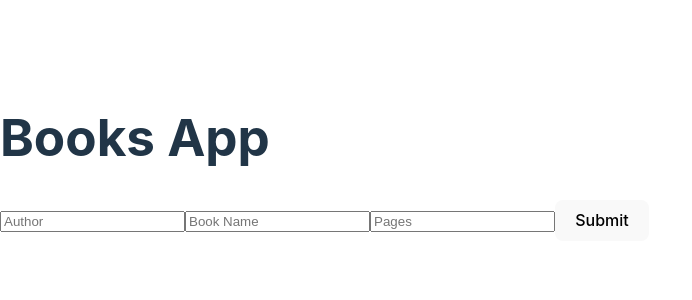
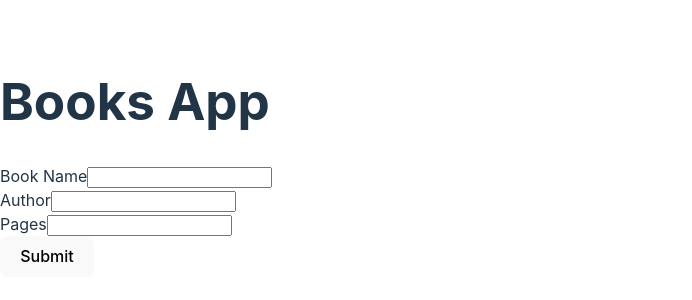
Before and after one commit to Ayanami-E/W12, a React (Vite) app in the folder client/: page / in a window 1280 px wide. Shown: the part 242-542 px from the top of the page, without its empty margins (0-692 px from the left). Built offline with nearby package versions, Linux system fonts and the light colour scheme.

Commit message:
Add files via upload

```diff
--- a/client/src/App.tsx
+++ b/client/src/App.tsx
@@ -1,41 +1,54 @@
 import React, { useState } from 'react';
 
 function App() {
+  const [name, setName] = useState('');
   const [author, setAuthor] = useState('');
-  const [name, setName] = useState('');
   const [pages, setPages] = useState('');
 
   const handleSubmit = async () => {
+    const book = { name, author, pages: Number(pages) };
+    try {
       const response = await fetch('/api/book', {
         method: 'POST',
-      headers: { 'Content-Type': 'application/json' },
-      body: JSON.stringify({ author, name, pages: Number(pages) }),
+        headers: {
+          'Content-Type': 'application/json',
+        },
+        body: JSON.stringify(book),
       });
       const data = await response.json();
-    console.log('Book saved:', data);
+      console.log('Book added:', data);
+    } catch (error) {
+      console.error('Error:', error);
+    }
   };
 
   return (
     <div>
       <h1>Books App</h1>
+      <div>
+        <label>Book Name</label>
         <input
           type="text"
-        placeholder="Author"
+          value={name}
+          onChange={(e) => setName(e.target.value)}
+        />
+      </div>
+      <div>
+        <label>Author</label>
+        <input
+          type="text"
           value={author}
           onChange={(e) => setAuthor(e.target.value)}
         />
-      <input
-        type="text"
-        placeholder="Book Name"
-        value={name}
-        onChange={(e) => setName(e.target.value)}
-      />
+      </div>
+      <div>
+        <label>Pages</label>
         <input
           type="number"
-        placeholder="Pages"
           value={pages}
           onChange={(e) => setPages(e.target.value)}
         />
+      </div>
       <button onClick={handleSubmit}>Submit</button>
     </div>
   );
--- a/client/vite.config.ts
+++ b/client/vite.config.ts
@@ -1,15 +1,15 @@
-import { defineConfig } from 'vite'
-import react from '@vitejs/plugin-react'
+import { defineConfig } from 'vite';
+import react from '@vitejs/plugin-react';
 
 export default defineConfig({
   plugins: [react()],
   server: {
-    port: 3000,
+    port: 3000, // React应用的端口
     proxy: {
       '/api': {
         target: 'http://localhost:1234',
-        changeOrigin: true
-      }
-    }
-  }
-})
+        changeOrigin: true,
+      },
+    },
+  },
+});
```
Also changed, not shown: 1 other file (tests, documents, lock files or other folders). Lines whose indentation alone changed are shown as unchanged.
